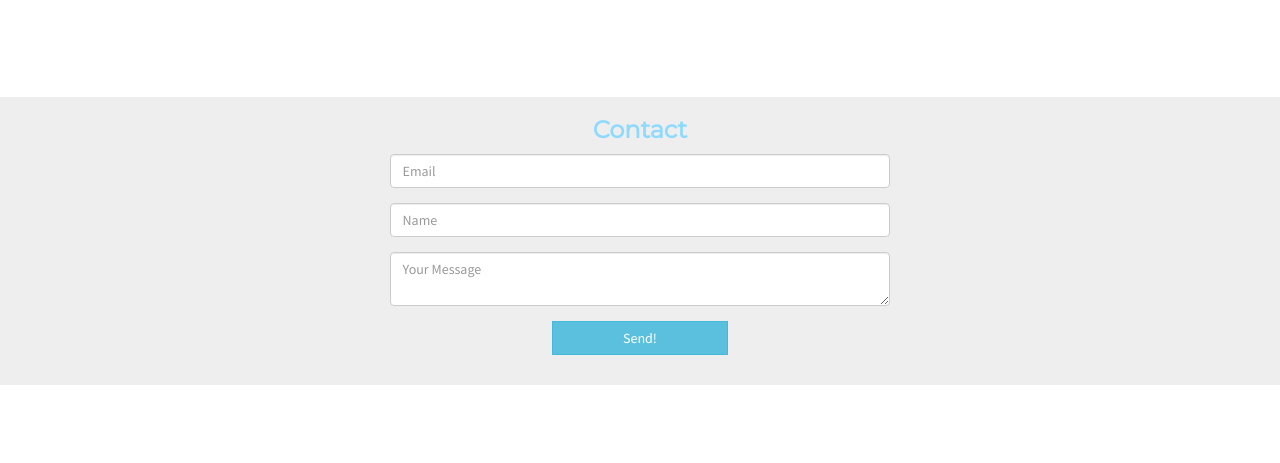
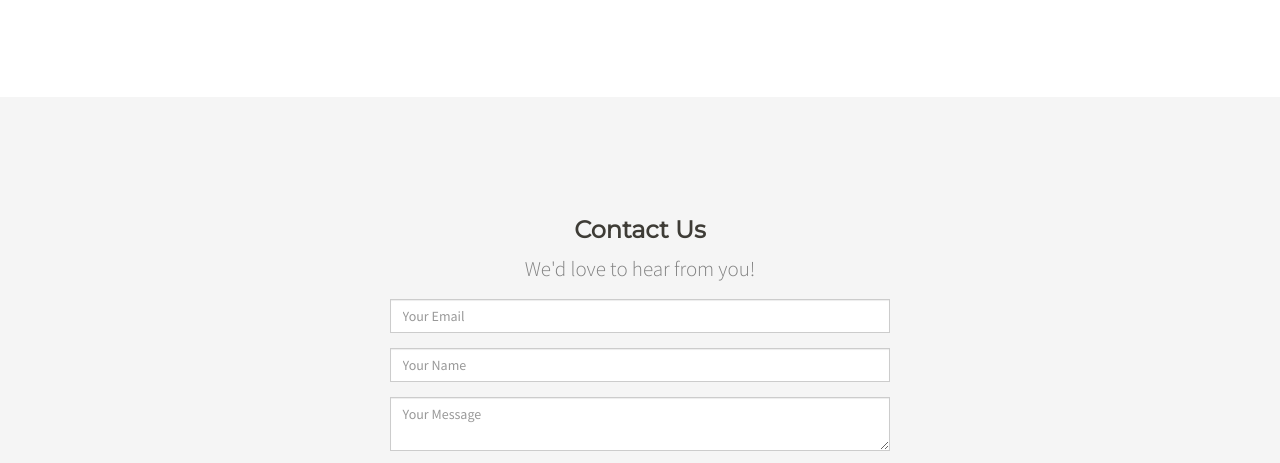
Before and after one commit to rmallick6806/1993, a plain HTML site: page index.html in a window 1280 px wide. Shown: the part 2881-3344 px from the top of the page. Drawn offline with nearby package versions, Linux system fonts and the light colour scheme.

Commit message:
Add files via upload

```diff
--- a/index.html
+++ b/index.html
@@ -171,21 +171,22 @@
     </div>
 </section>
 
-<div style="background: #EEEEEE" class='row' id='contact'>
+<section class='jumbotron row bg-gray' id='contact'>
   <div class='col-md-10 col-md-offset-1'>
     <div class="col-md-12 text-center animated fadeInUp">
-        <h3 class="montserrat text-muted">
-           <strong class="text-primary">Contact</strong>
+        <h3 class="montserrat margin-top-20">
+           <strong class="">Contact Us</strong>
         </h3>
+        <p class="text-muted">We'd love to hear from you!</p>
     </div>
-    <div id="mc_embed_signup" class="col-md-6 col-md-offset-3">
+    <div id="mc_embed_signup" class="col-md-6 col-md-offset-3 animated fadeIn">
     <form action="http://1993.us13.list-manage.com/subscribe/post?u=90d971e6aa0fffdeae77ec458&amp;id=adfb83fda8" method="post" id="mc-embedded-subscribe-form" name="mc-embedded-subscribe-form" class="validate" target="_blank" novalidate>
       <div id="mc_embed_signup_scroll">
         <div class="form-group mc-field-group">
-          <input type="email" class="form-control required mail" name='EMAIL' id="mce-EMAIL" placeholder="Email">
+          <input type="email" class="form-control required mail" name='EMAIL' id="mce-EMAIL" placeholder="Your Email">
         </div>
         <div class="form-group mc-field-group">
-          <input type="text" class="form-control" name='FNAME' id="mce-FNAME" placeholder="Name">
+          <input type="text" class="form-control" name='FNAME' id="mce-FNAME" placeholder="Your Name">
         </div>
         <div class="form-group mc-field-group">
           <textarea type="text" class="form-control required" name='MMERGE3' id="mce-MMERGE3" placeholder="Your Message"></textarea>
@@ -196,12 +197,12 @@
         </div>    <!-- real people should not fill this in and expect good things - do not remove this or risk form bot signups-->
           <div style="position: absolute; left: -5000px;" aria-hidden="true"><input type="text" name="b_90d971e6aa0fffdeae77ec458_adfb83fda8" tabindex="-1" value="">
           </div>
-          <div class="clear row"><input type="submit" value="Send!" name="subscribe" id="mc-embedded-subscribe" class="button send btn btn-info col-xs-4 col-xs-offset-4"></div>
+          <div class="clear row animated fadeIn"><input type="submit" value="SEND" name="subscribe" id="mc-embedded-subscribe" class="button send btn btn-primary col-xs-4 col-xs-offset-4 montserrat"></div>
       </div>
     </form>
     </div>
   </div>
-</div>
+</section>
 
     <!-- Footer -->
     <footer class="bg-white">
```
Also changed, not shown: css/bootstrap.css.
